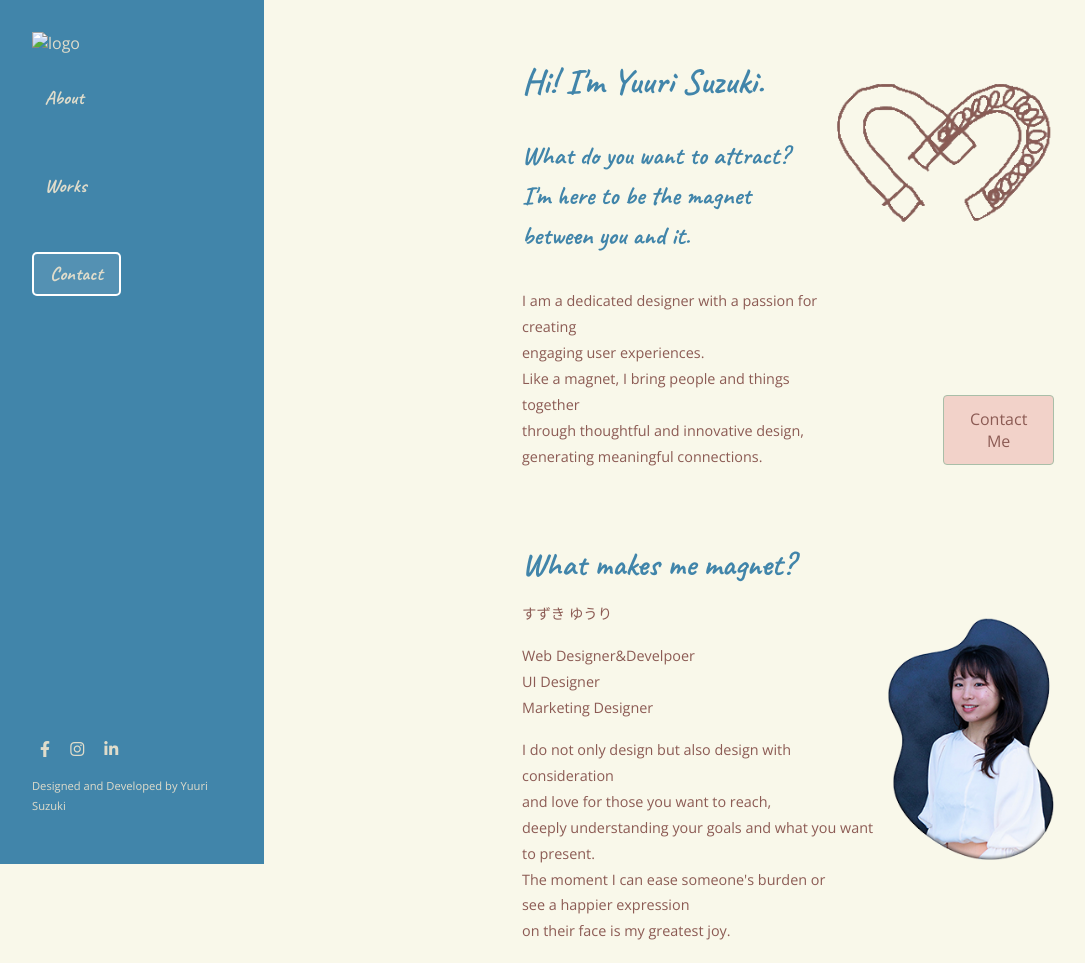
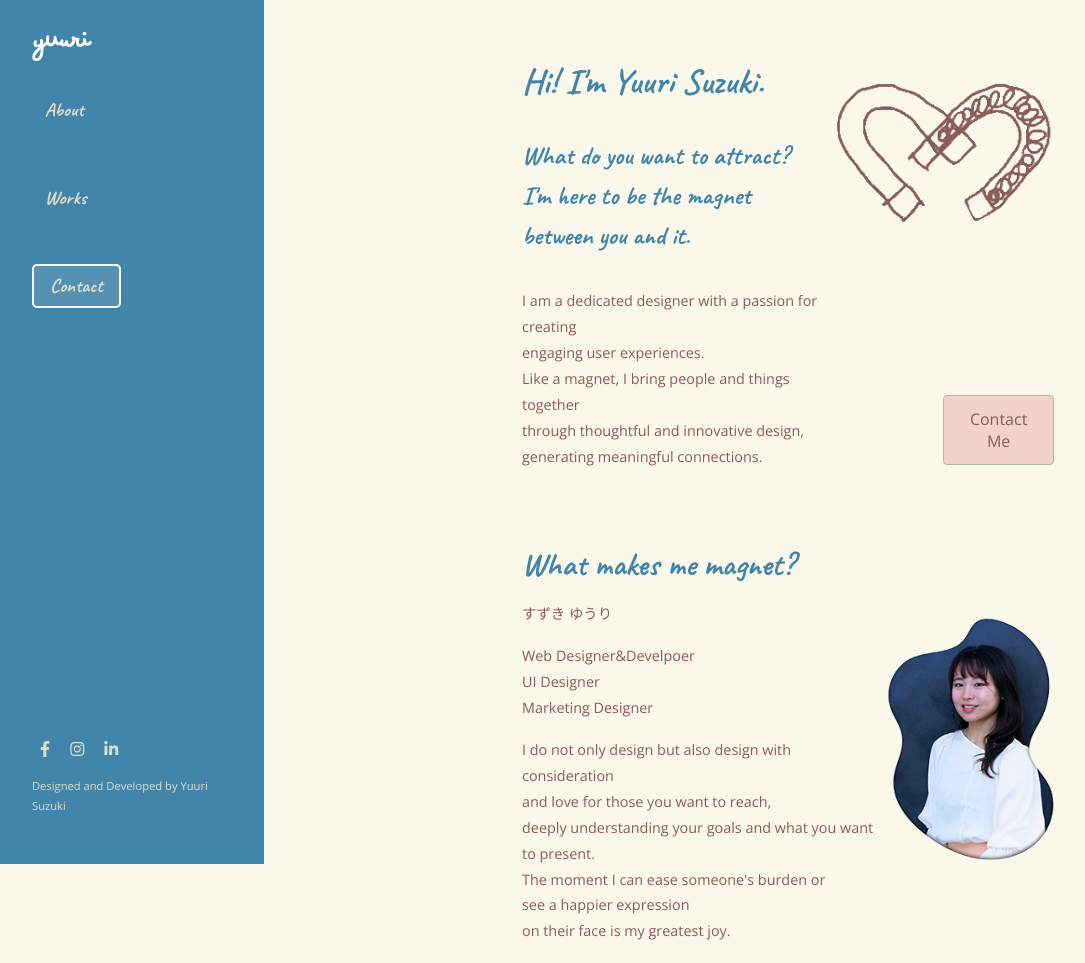
Before and after one commit to yuurigit/uri_yuurisuzuki, a website: page about.html in a window 1280 px wide. Shown: the top 963 px of the page, without its empty margins (0-1085 px from the left). Drawn offline with nearby package versions, Linux system fonts and the light colour scheme.

Commit message:
subbmitver

```diff
--- a/css/header.css
+++ b/css/header.css
@@ -12,7 +12,7 @@
 }
 
 .logo img {
-  max-width: 100px;
+  max-width: 60px;
 }
 
 section.side-header {
--- a/js/header.js
+++ b/js/header.js
@@ -1,7 +1,7 @@
 let headerContent = `
  <section class="side-header">
             <div class="logo">
-            <img src="logo.png" alt="logo">
+            <img src="/assets/images/logo.png" alt="logo">
             </div>
             <div id="burger">
                 <div></div>
```
Also changed, not shown: gallery.html (+0 -2 lines), header.html (+1 -1 lines), index.html (+0 -1 lines), js/about.js (+12 -11 lines), about.html (indentation only), assets/images/logo.png (added), 2 other files.
